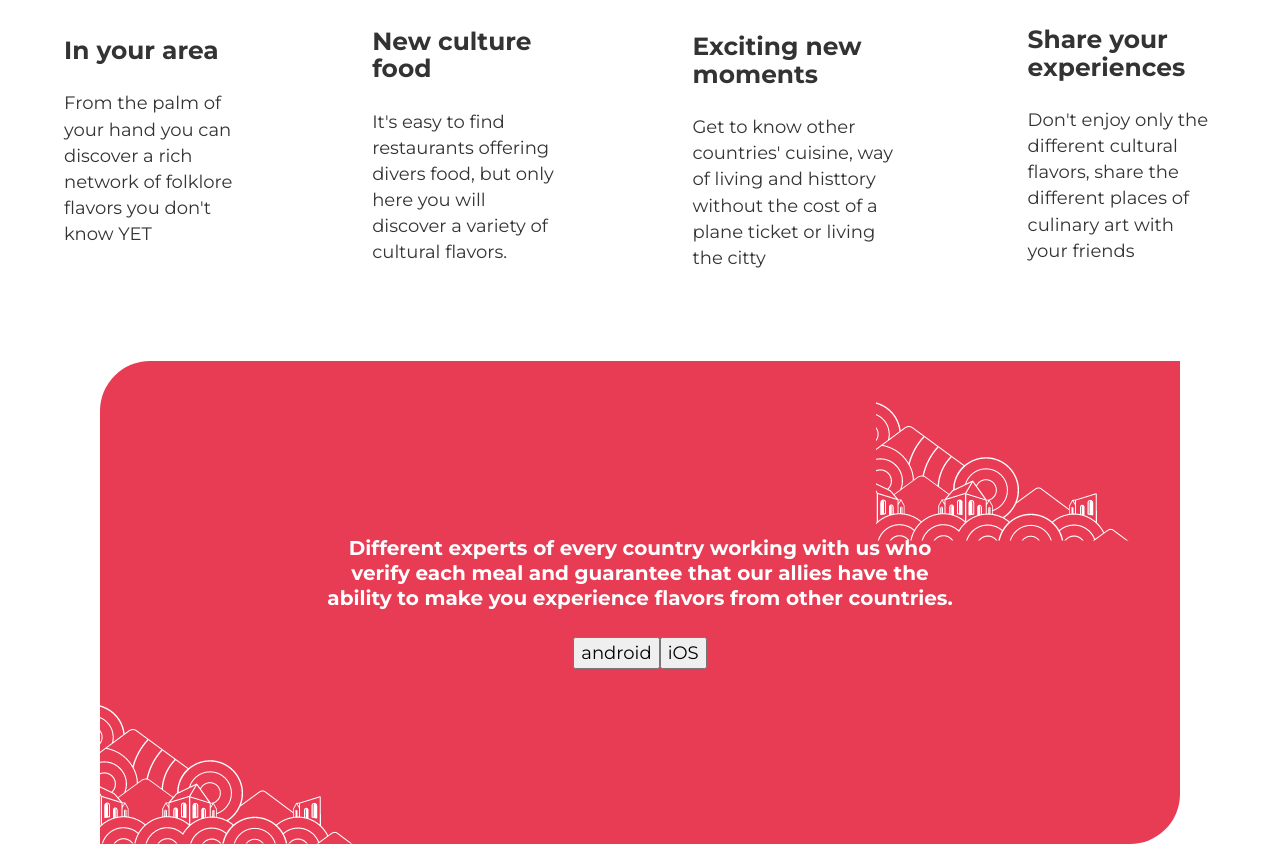
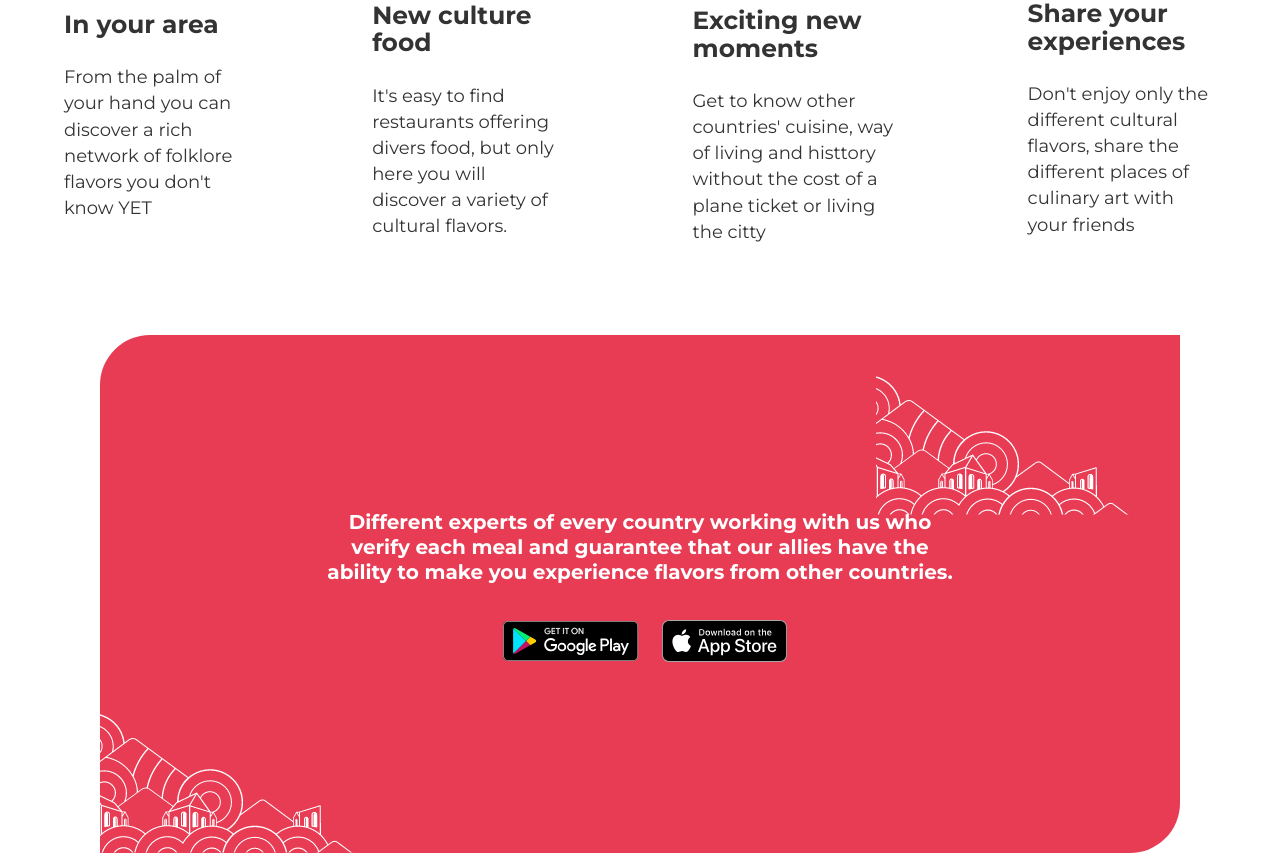
Before and after one commit to FoodKlore/Landing, a Gatsby site: page / in a window 1280 px wide. Shown: the part 760-1613 px from the top of the page. Built offline with nearby package versions, Linux system fonts and the light colour scheme; Gatsby itself is replaced by a stand-in of ours.

Commit message:
add ios and android links images

```diff
--- a/src/components/experts.js
+++ b/src/components/experts.js
@@ -1,6 +1,8 @@
 import React from "react"
 import styled from "styled-components"
 import ExpertsSectionBackground from "./expertBackgroundImage"
+import AndroidDownloadImage from "src/images/AndroidBadgeBanner.svg"
+import iOSDownloadImage from "src/images/iOsBadgeBanner.svg"
 
 const Experts = () => (
   <ExpertsSection
@@ -37,8 +39,20 @@ const Experts = () => (
           justifyContent: "center",
         }}
       >
-        <button>android</button>
-        <button>iOS</button>
+        <a
+          href="https://example.com"
+          target="_blank"
+          style={{ marginRight: "15px" }}
+        >
+          <img src={AndroidDownloadImage}></img>
+        </a>
+        <a
+          href="https://example.com"
+          target="_blank"
+          style={{ padding: "9px 0" }}
+        >
+          <img src={iOSDownloadImage}></img>
+        </a>
       </div>
     </div>
   </ExpertsSection>
--- a/src/components/layout.css
+++ b/src/components/layout.css
@@ -218,7 +218,6 @@ img {
   padding-left: 0;
   padding-right: 0;
   padding-top: 0;
-  margin-bottom: 1.45rem;
 }
 h1 {
   margin-left: 0;
```
Also changed, not shown: src/images/AndroidBadgeBanner.svg (added), src/images/iOsBadgeBanner.svg (added).
